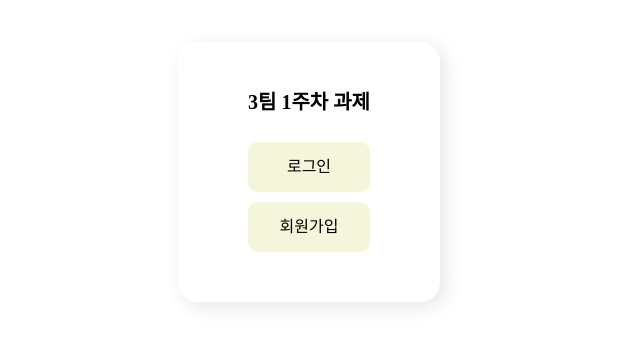
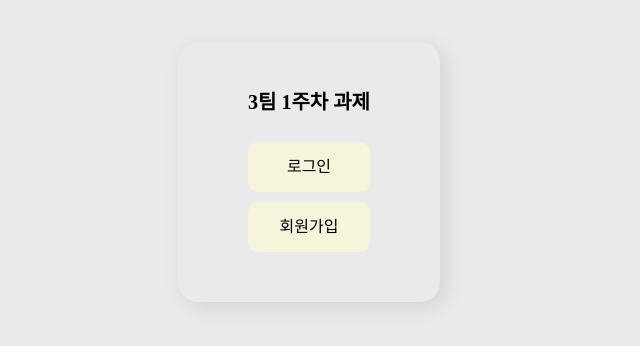
Before and after one commit to wanted-pre-onboarding-11th-team3/pre-onboarding-11th-1-3, a React (Create React App) app: page / in a window 1280 px wide. Shown: the part 228-574 px from the top of the page, without its empty margins (331-971 px from the left). Built offline with nearby package versions, Linux system fonts and the light colour scheme.

Commit message:
Design: root 배경 추가

```diff
--- a/src/GlobalStyle.ts
+++ b/src/GlobalStyle.ts
@@ -19,6 +19,7 @@ const GlobalStyle = createGlobalStyle`
     justify-content: center;
     align-items: center;
     height: 100vh;
+    background-color: #eaeaea;
   }
 
   button, input {
@@ -31,7 +32,7 @@ const GlobalStyle = createGlobalStyle`
 
   input {
     width: 100%;
-    height: 100%;
+    /* height: 100%; */
   }
 
   a {
```
